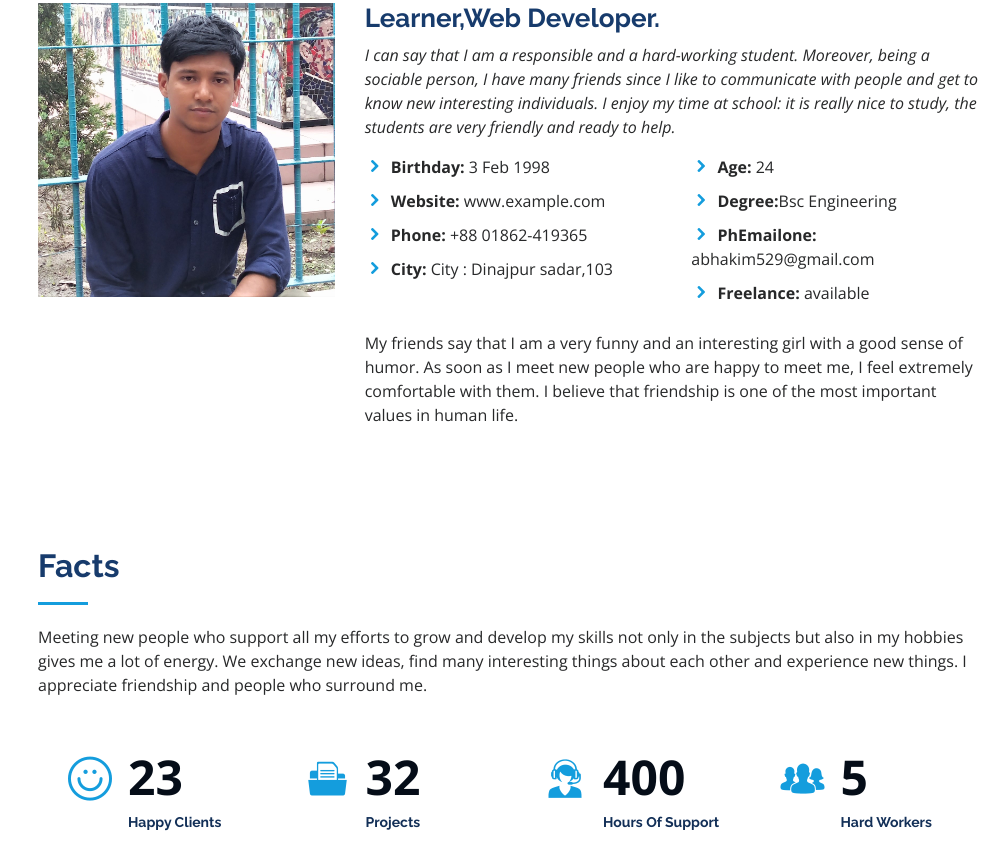
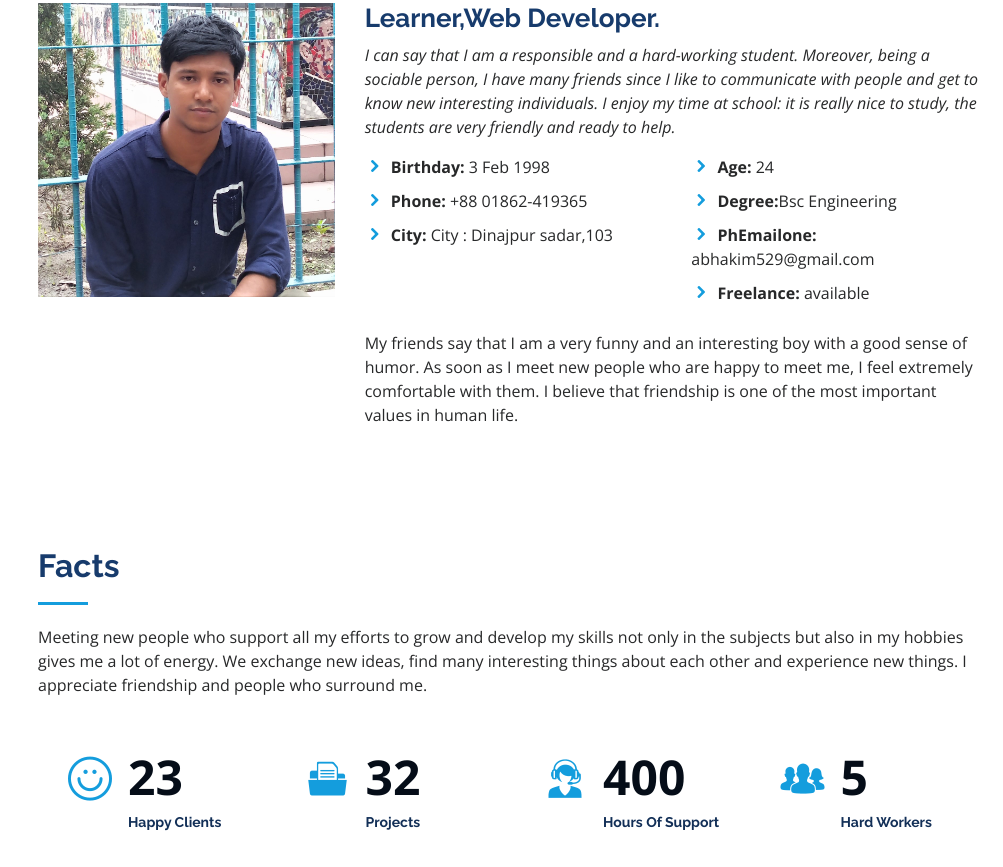
Before and after one commit to abhakim/portfolio, a plain HTML site: page index.html in a window 1280 px wide. Shown: the part 1013-1880 px from the top of the page, without its empty margins (277-1280 px from the left). Drawn offline with nearby package versions, Linux system fonts and the light colour scheme.

Commit message:
Update index.html

```diff
--- a/index.html
+++ b/index.html
@@ -94,7 +94,6 @@
               <div class="col-lg-6">
                 <ul>
                   <li><i class="icofont-rounded-right"></i> <strong>Birthday:</strong> 3 Feb 1998</li>
-                  <li><i class="icofont-rounded-right"></i> <strong>Website:</strong> www.example.com</li>
                   <li><i class="icofont-rounded-right"></i> <strong>Phone:</strong> +88 01862-419365</li>
                   <li><i class="icofont-rounded-right"></i> <strong>City:</strong> City : Dinajpur sadar,103</li>
                 </ul>
@@ -109,7 +108,7 @@
               </div>
             </div>
             <p>
-              My friends say that I am a very funny and an interesting girl with a good sense of humor. As soon as I meet new people who are happy to meet me,
+              My friends say that I am a very funny and an interesting boy with a good sense of humor. As soon as I meet new people who are happy to meet me,
                I feel extremely comfortable with them. I believe that friendship is one of the most important values in human life.
             </p>
           </div>
@@ -261,7 +260,7 @@
               <h4>Studied Higher Scondary</h4>
               <h5>2014 - 2016</h5>
               <p><em>Charmichael College Rangpur.</em></p>
-              <p>Qui deserunt veniam. Et sed aliquam labore tempore sed quisquam iusto autem sit. Ea vero voluptatum qui ut dignissimos deleniti nerada porti sand markend</p>
+
             </div>
             <div class="resume-item">
               <h4>Bsc in Electronics & Communication Engineering</h4>
```
